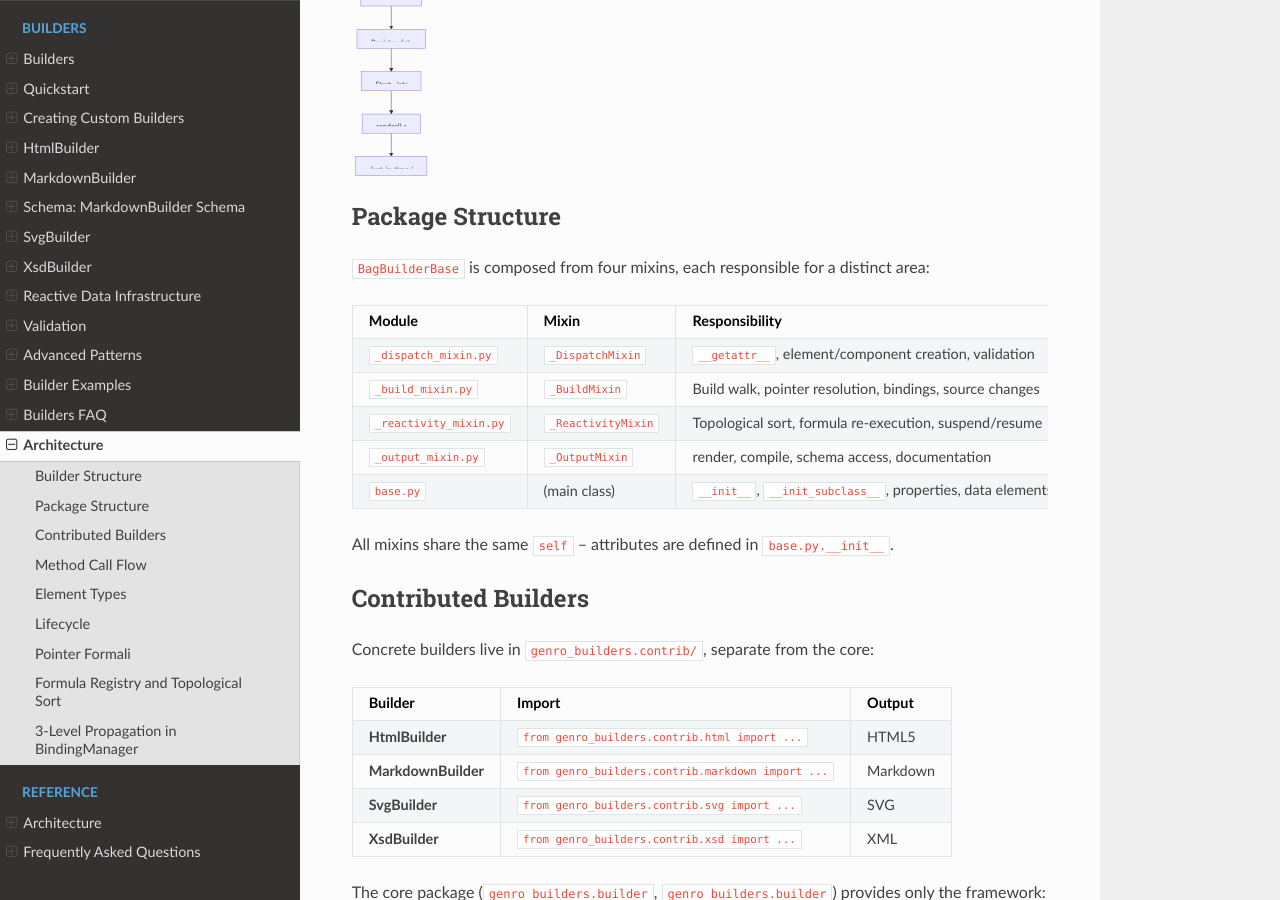
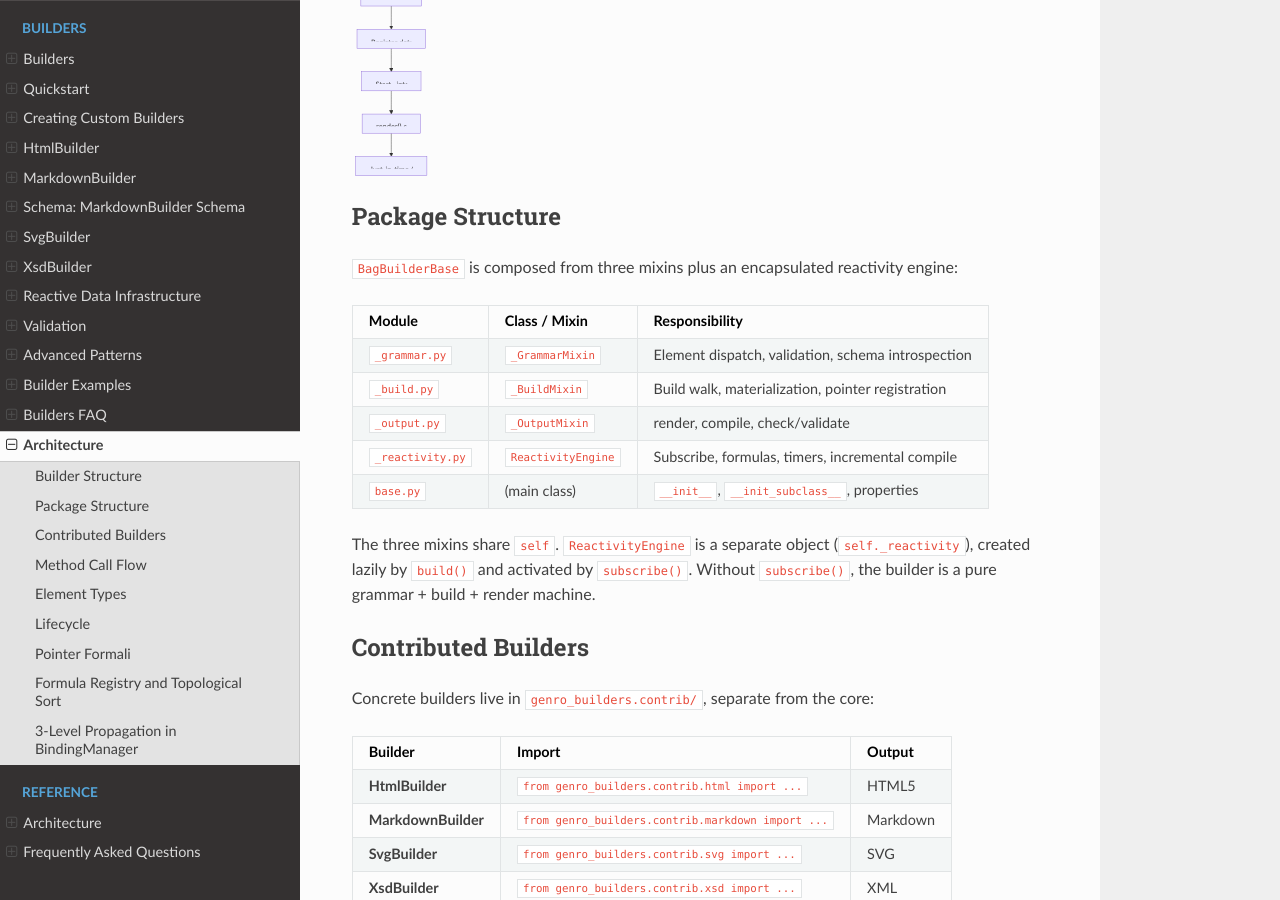
Before and after one commit to genropy/genro-builders, a Sphinx documentation site: the page built from docs/builders/architecture.md, in a window 1280 px wide and 900 px high, scrolled down 572 px. Built offline with Sphinx 7.4.7 and the Read the Docs theme 3.1.0, drawn with Linux system fonts in a browser that asks for light colours; pages that are not in the unit, such as notebooks, are missing from menus.

Commit message:
docs: align docstrings, docs, and examples with new module structure
- Update _build.py docstring (incremental compile moved to _reactivity)
- Update architecture.md table (new mixin names + ReactivityEngine)
- Fix reactive_manager import in reactive_data_example.py

```diff
--- a/docs/builders/architecture.md
+++ b/docs/builders/architecture.md
@@ -15,18 +15,21 @@ flowchart TB
 
 ## Package Structure
 
-`BagBuilderBase` is composed from four mixins, each responsible for a
-distinct area:
+`BagBuilderBase` is composed from three mixins plus an encapsulated
+reactivity engine:
 
-| Module                 | Mixin              | Responsibility                                             |
-| ---------------------- | ------------------ | ---------------------------------------------------------- |
-| `_dispatch_mixin.py`   | `_DispatchMixin`   | `__getattr__`, element/component creation, validation      |
-| `_build_mixin.py`      | `_BuildMixin`      | Build walk, pointer resolution, bindings, source changes   |
-| `_reactivity_mixin.py` | `_ReactivityMixin` | Topological sort, formula re-execution, suspend/resume     |
-| `_output_mixin.py`     | `_OutputMixin`     | render, compile, schema access, documentation              |
-| `base.py`              | (main class)       | `__init__`, `__init_subclass__`, properties, data elements |
+| Module            | Class / Mixin       | Responsibility                                         |
+| ----------------- | ------------------- | ------------------------------------------------------ |
+| `_grammar.py`     | `_GrammarMixin`     | Element dispatch, validation, schema introspection     |
+| `_build.py`       | `_BuildMixin`       | Build walk, materialization, pointer registration      |
+| `_output.py`      | `_OutputMixin`      | render, compile, check/validate                        |
+| `_reactivity.py`  | `ReactivityEngine`  | Subscribe, formulas, timers, incremental compile       |
+| `base.py`         | (main class)        | `__init__`, `__init_subclass__`, properties             |
 
-All mixins share the same `self` -- attributes are defined in `base.py.__init__`.
+The three mixins share `self`. `ReactivityEngine` is a separate object
+(`self._reactivity`), created lazily by `build()` and activated by
+`subscribe()`. Without `subscribe()`, the builder is a pure grammar +
+build + render machine.
 
 ## Contributed Builders
 
```
Also changed, not shown: 2 other files.
